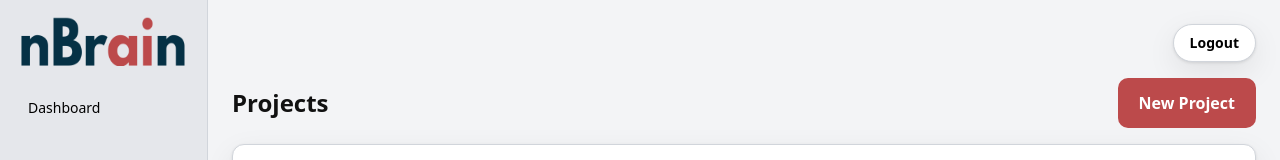
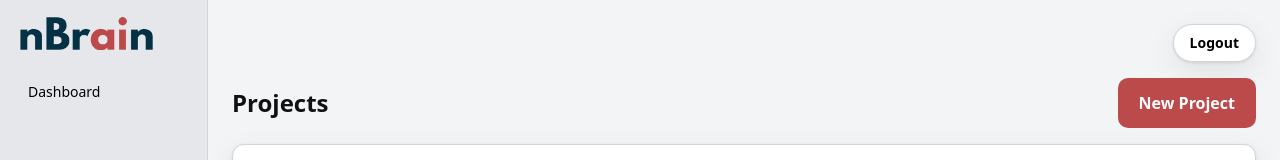
Before and after one commit to nbrain-team/nbrain-platform-11-15-2025, a Next.js app in the folder web/: page /projects in a window 1280 px wide. Shown: the top 160 px of the page. Built offline with nearby package versions, Linux system fonts and the light colour scheme; no server answers.

Commit message:
Reduce dashboard logo size by 33% (50px to 34px) and ensure proportional rendering

```diff
--- a/web/src/app/(dashboard)/layout.tsx
+++ b/web/src/app/(dashboard)/layout.tsx
@@ -29,7 +29,7 @@ export default function DashboardLayout({ children }: { children: React.ReactNod
       <aside className="flex flex-col justify-between border-r border-[var(--color-border)] bg-[var(--color-surface-alt)] p-4">
         <div>
           {/* eslint-disable-next-line @next/next/no-img-element */}
-          <img src="/hyah-logo.png" alt="Hyah! AI" className="mb-6 w-auto" style={{ height: '50px' }} />
+          <img src="/hyah-logo.png" alt="nBrain" className="mb-6 w-auto" style={{ height: '34px', objectFit: 'contain' }} />
           <nav className="space-y-2 text-sm">
           <Link className="block rounded-md px-3 py-2 hover:bg-white" href={role === 'admin' ? '/admin' : role === 'advisor' ? '/advisor' : '/dashboard'}>Dashboard</Link>
           {role === 'client' && (
```
